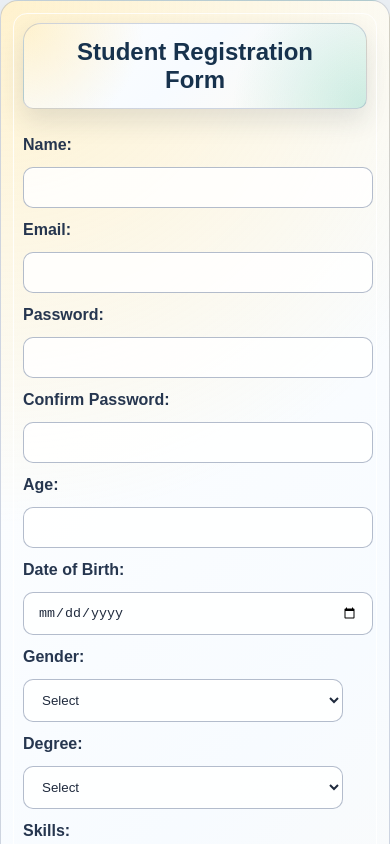
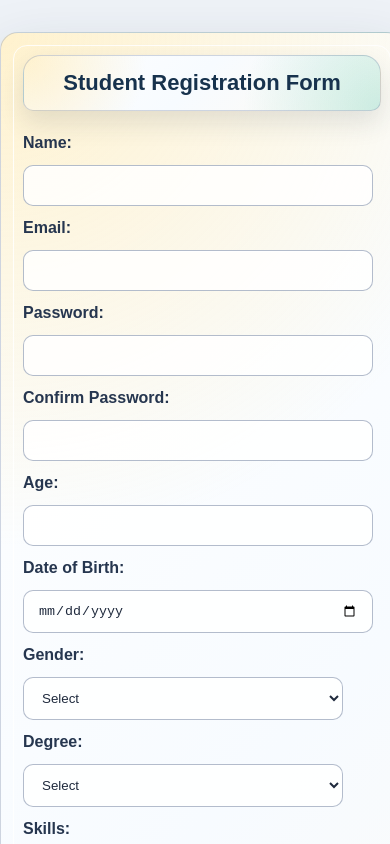
Before and after one commit to RadhikaKapoor383/learn-react-forms, a React (Vite) app in the folder react-formik/: page / in a window 390 px wide. Shown: the top 844 px of the page. Built offline with nearby package versions, Linux system fonts and the light colour scheme.

Commit message:
Refactor .formik-title and form styles for improved layout and responsiveness

```diff
--- a/react-formik/src/FormikForm.css
+++ b/react-formik/src/FormikForm.css
@@ -1,10 +1,11 @@
 .formik-title {
-  width: min(100%, 530px);
+  grid-column: 1 / -1;
+  width: 100%;
   box-sizing: border-box;
-  margin: 0 auto 14px;
+  margin: 0 0 10px;
   padding: 14px 24px;
   color: #17324d;
-  font-size: 24px;
+  font-size: 26px;
   font-weight: 800;
   letter-spacing: 0;
   text-align: center;
@@ -23,6 +24,8 @@
   grid-template-columns: 170px minmax(240px, 320px);
   justify-content: center;
   gap: 13px 20px;
+  width: min(100% - 32px, 570px);
+  margin: 32px auto;
   padding: 30px;
   overflow: hidden;
   color: #233045;
@@ -47,10 +50,12 @@
 .formik-form label {
   position: relative;
   z-index: 1;
+  grid-column: 1;
   align-self: center;
   margin: 0;
   color: #26364f;
   font-weight: 700;
+  text-align: right;
 }
 
 .formik-form input,
@@ -58,6 +63,7 @@
 .formik-form textarea {
   position: relative;
   z-index: 1;
+  grid-column: 2;
   width: 100%;
   max-width: 320px;
   padding: 12px 14px;
@@ -148,9 +154,22 @@
     padding: 22px;
   }
 
+  .formik-title {
+    width: min(100%, 360px);
+    font-size: 22px;
+  }
+
+  .formik-form label,
+  .formik-form input,
+  .formik-form select,
+  .formik-form textarea,
   .formik-form p,
   .formik-form button {
     grid-column: 1;
+  }
+
+  .formik-form label {
+    text-align: left;
   }
 
   .formik-form label:has(input[type='checkbox']) {
```
